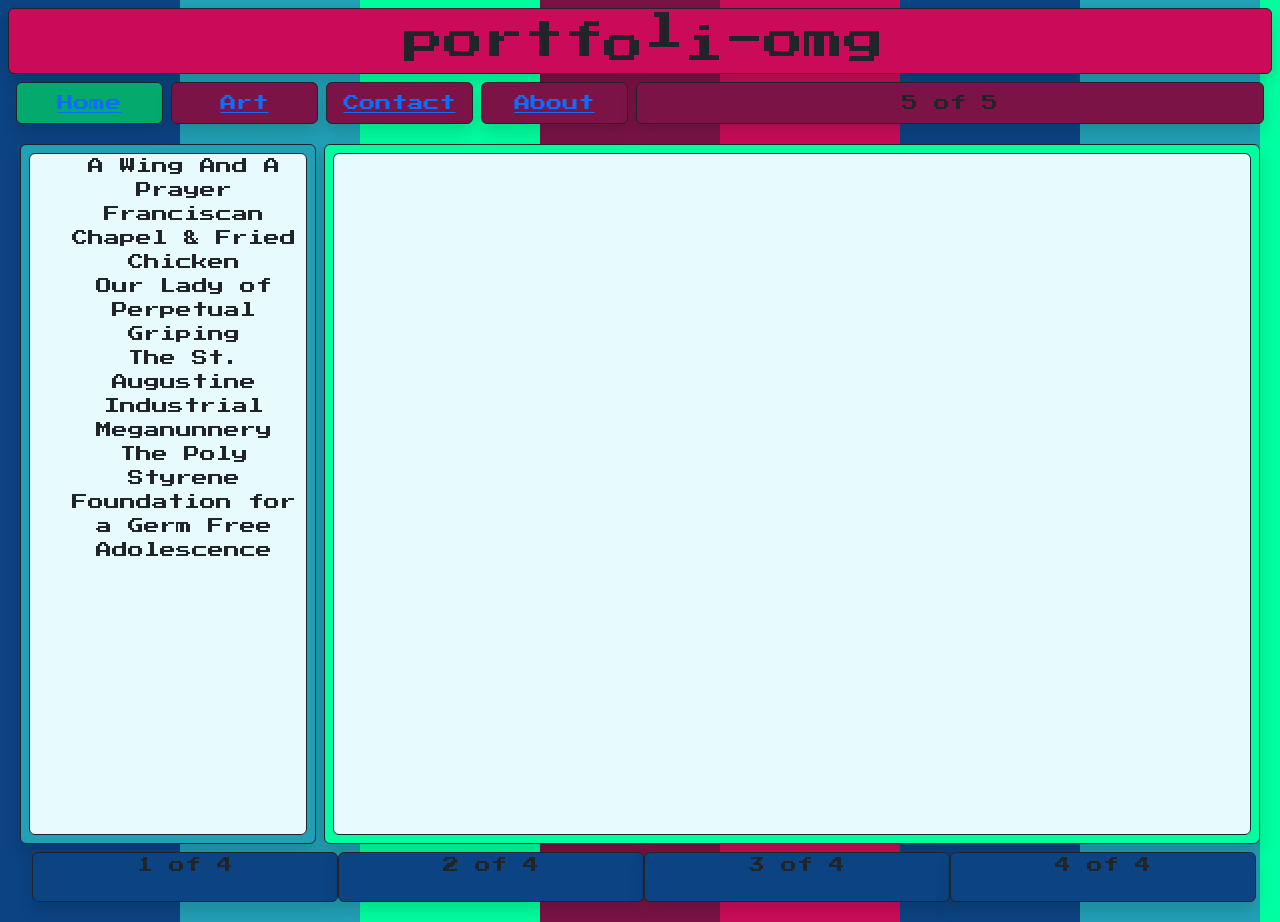
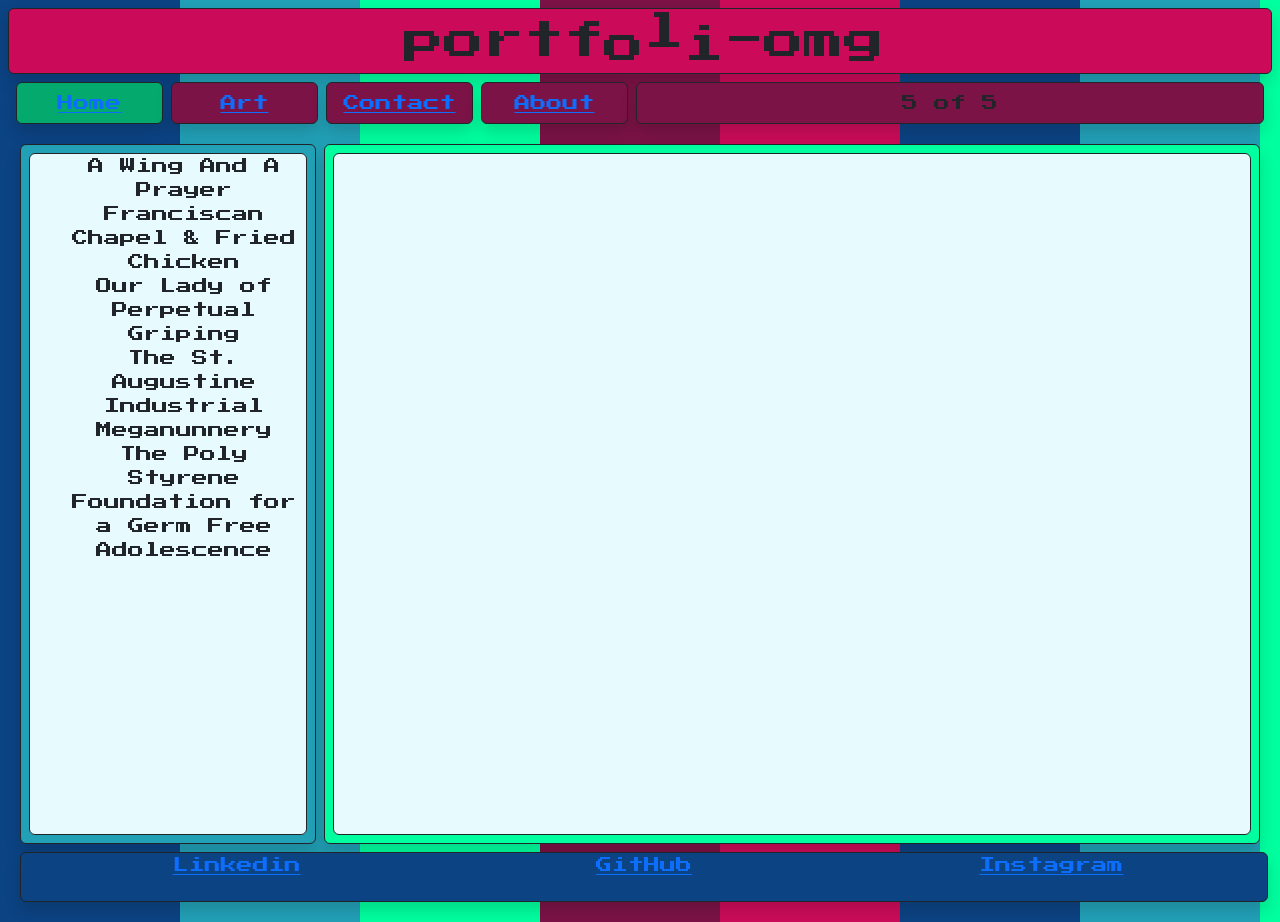
Before and after one commit to archy-calzbioh/portfoli-omg, a website: page index.html in a window 1280 px wide. Drawn offline with nearby package versions, Linux system fonts and the light colour scheme; files whose address does not match are found by name.

Commit message:
linkbar better

```diff
--- a/index.html
+++ b/index.html
@@ -64,11 +64,12 @@
       </div>
     </div>
     <!-- bottom div  -->
-    <div class="m-1 row ">
-      <div class=" col border border-dark rounded  footer shadow">1 of 4</div>
-      <div class=" col border border-dark rounded  footer shadow">2 of 4</div>
-      <div class=" col border border-dark rounded  footer shadow">3 of 4</div>
-      <div class=" col border border-dark rounded  footer shadow">4 of 4</div>
+    <div class="d-flex m-1 row border border-dark rounded  footer shadow">
+      <a href ="https://www.linkedin.com/in/zachary-bolich/" class ="col">Linkedin</a>
+      <a href ="https://github.com/archy-calzbioh" class ="col">GitHub</a>
+      <a href ="https://www.instagram.com/zacx_snax/?fbclid=IwAR0YBTpHqalAMWfVLLP4tWPWKQf9yYbBujDruwPe60peuZqE1j9jAeCgvdc" class ="col">Instagram</a>
+
+
     </div>
   </div>
 
```
Also changed, not shown: bootfile.css (line endings or trailing spaces).
